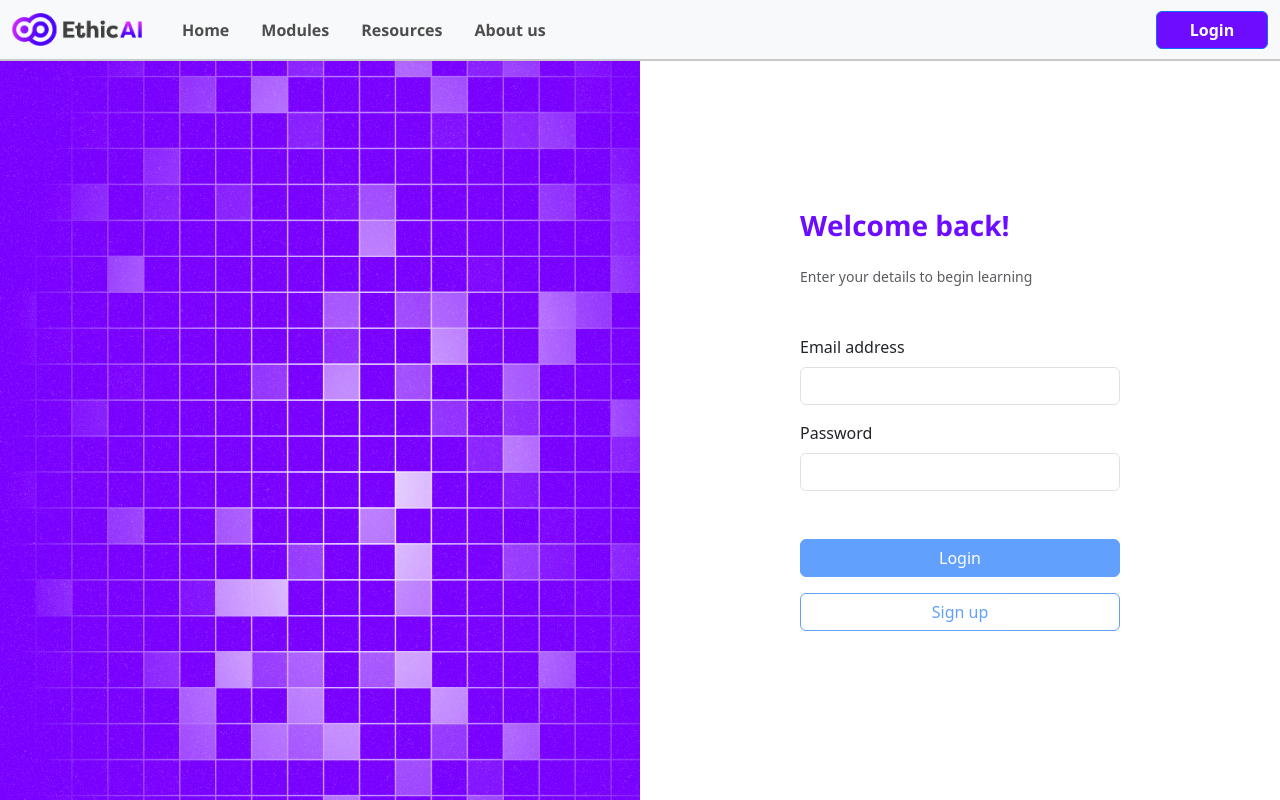
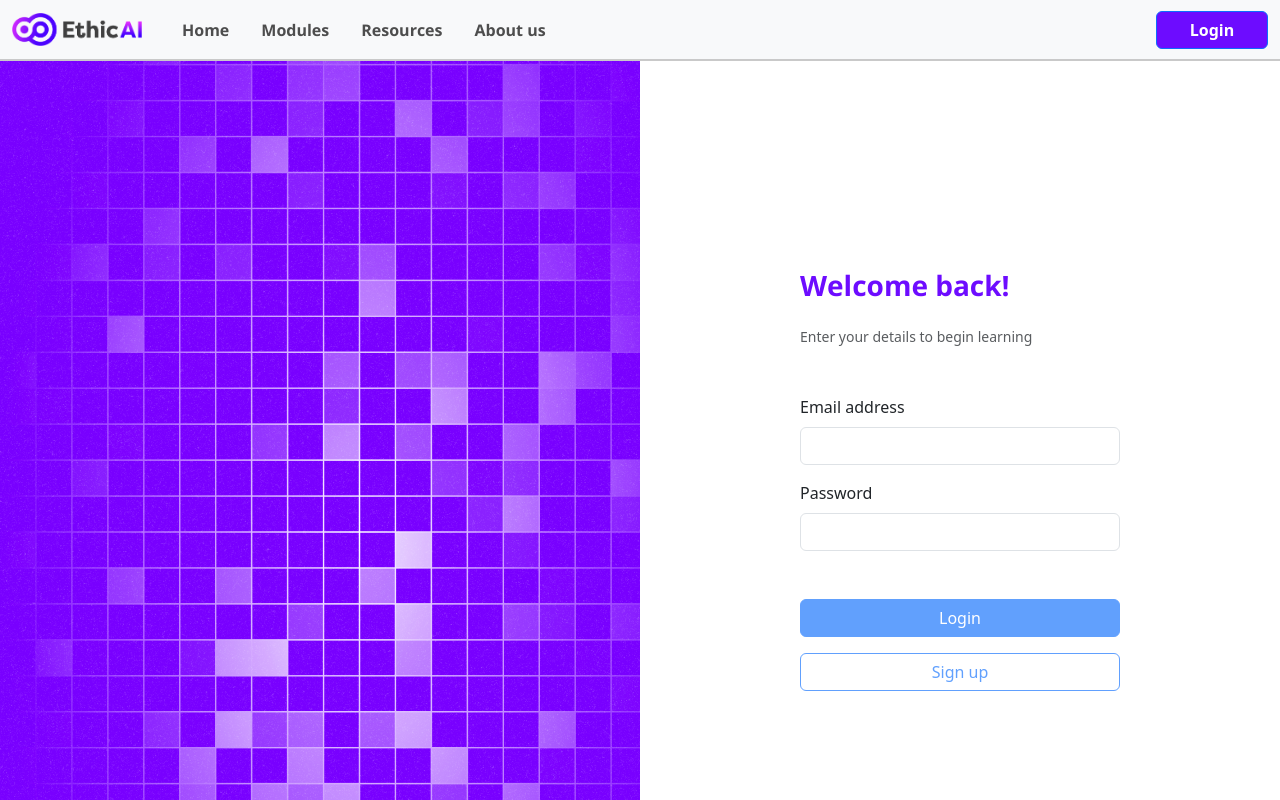
Before and after one commit to harslash/EthicAI, a Vue app in the folder project/ethicai-spa/: page / in a window 1280 px wide. Shown: the top 800 px of the page. Built offline with nearby package versions, Linux system fonts and the light colour scheme.

Commit message:
Added page-container class

```diff
--- a/project/ethicai-spa/src/components/pages/login-page.vue
+++ b/project/ethicai-spa/src/components/pages/login-page.vue
@@ -1,6 +1,6 @@
 <template>
     <nav-bar/>
-    <div class="container-fluid text-center">
+    <div class="container-fluid text-center page-container">
       <div class="row h-100">
         <div class="col-md-6 image-col">
           <!-- <img src="../../assets/landing.png"/> -->
@@ -75,8 +75,9 @@ export default defineComponent({
     background-image: url("../../assets/landing.png")
 }
 
-.container-fluid {
-    height: 105vh
+.container-fluid.page-container {
+    height: 105vh;
+    margin-top: 60px;
 }
 
 .btn-login {
```
